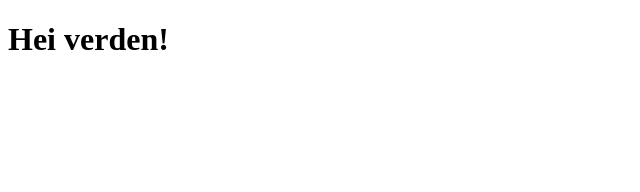
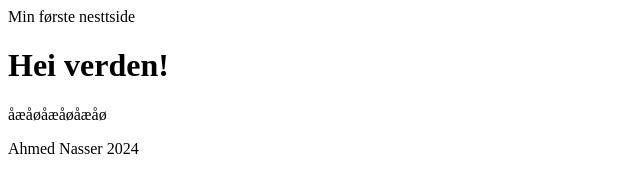
Before and after one commit to ahmedna04/Webutvikling2024_Ahmed, a plain HTML site: page forelesning2708/index.html in a window 1280 px wide. Shown: the whole page, without its empty margins (0-640 px from the left). Drawn offline with Linux system fonts and the light colour scheme.

Commit message:
Update index.html

```diff
--- a/forelesning2708/index.html
+++ b/forelesning2708/index.html
@@ -1,10 +1,14 @@
 <!DOCTYPE html>
 <html lang="nb">
     <head>
-
+        <meta charset="UTF-8">
+        <meta name="viewport" content="width=device-widght, initial-scale=1.0"
+        <title>Min første nesttside</title>
     </head>
     <body>
         <h1>Hei verden!</h1>
+        <p>åæåøåæåøåæåø</p>
+        <footer>Ahmed Nasser 2024</footer>
     </body>
 
 </html>
```
